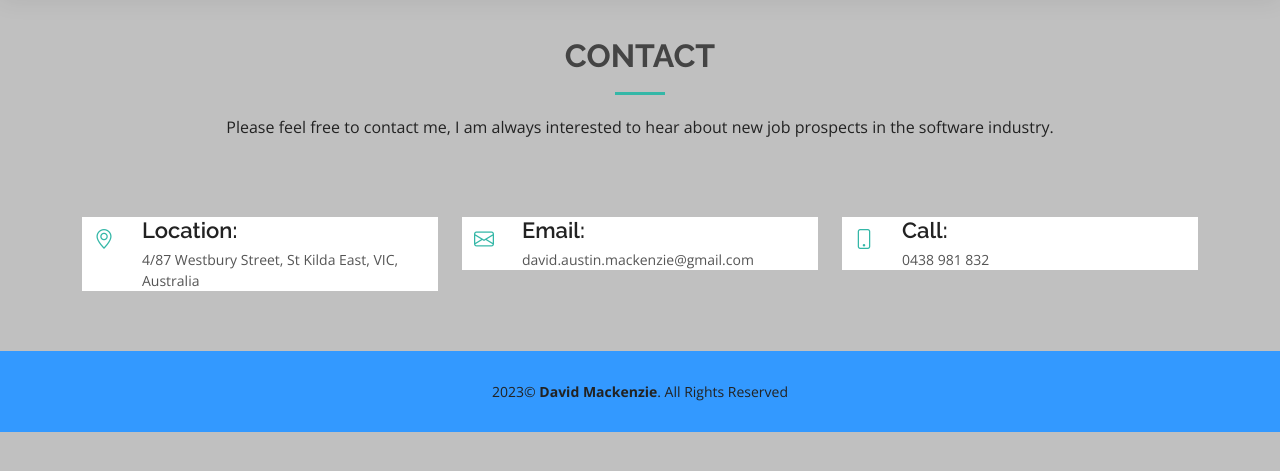
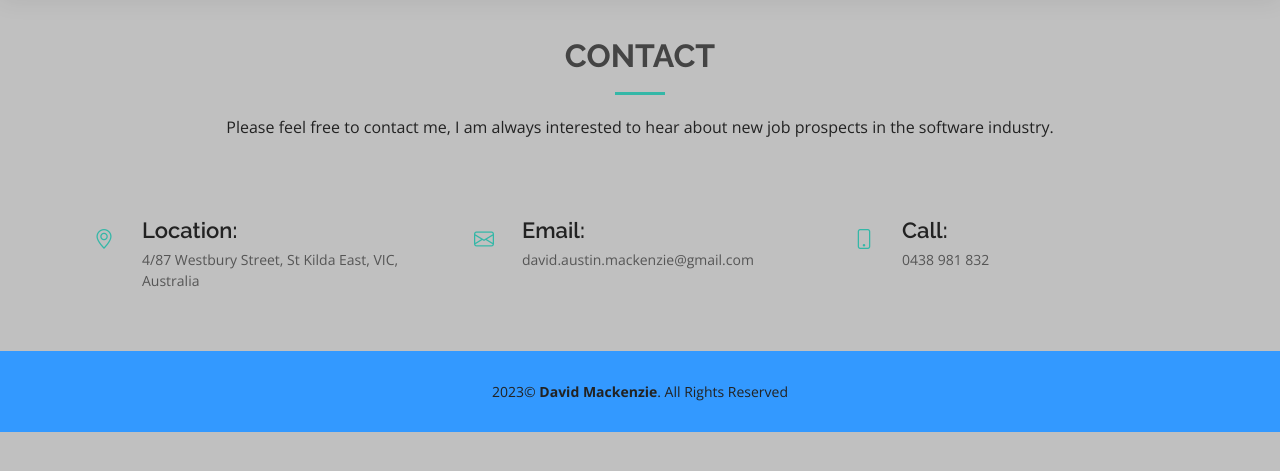
Before and after one commit to DavidAustinMackenzie/davidaustinmackenzie.com.au, a Flask app: page /contact in a window 1280 px wide. Shown: the part 73-544 px from the top of the page. Run offline with Flask 3, Linux system fonts and the light colour scheme; some libraries are stand-ins or nearby versions.

Commit message:
removed contact info background color

```diff
--- a/static/css/styles.css
+++ b/static/css/styles.css
@@ -935,7 +935,6 @@ section {
 --------------------------------------------------------------*/
 .contact .info {
   width: 100%;
-  background: #fff;
 }
 
 .contact .info i {
```
